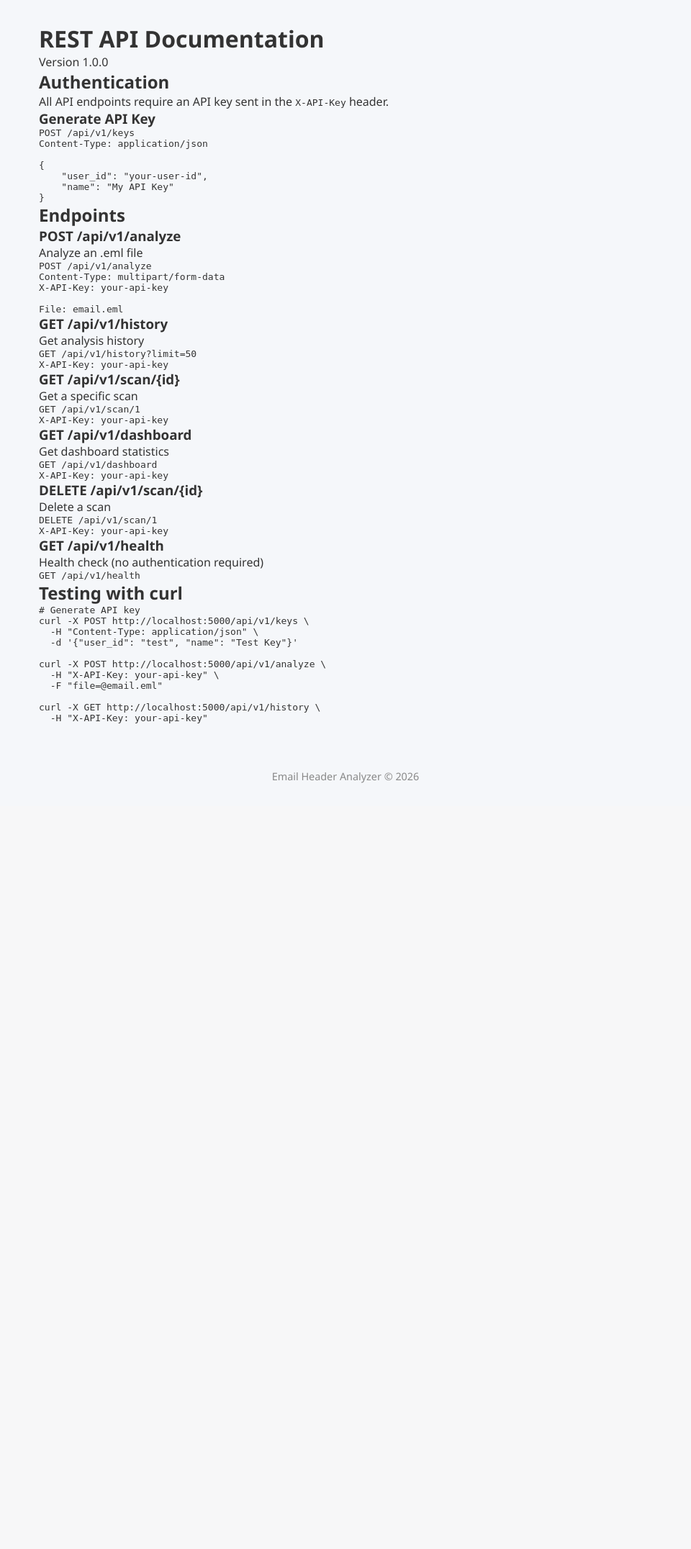
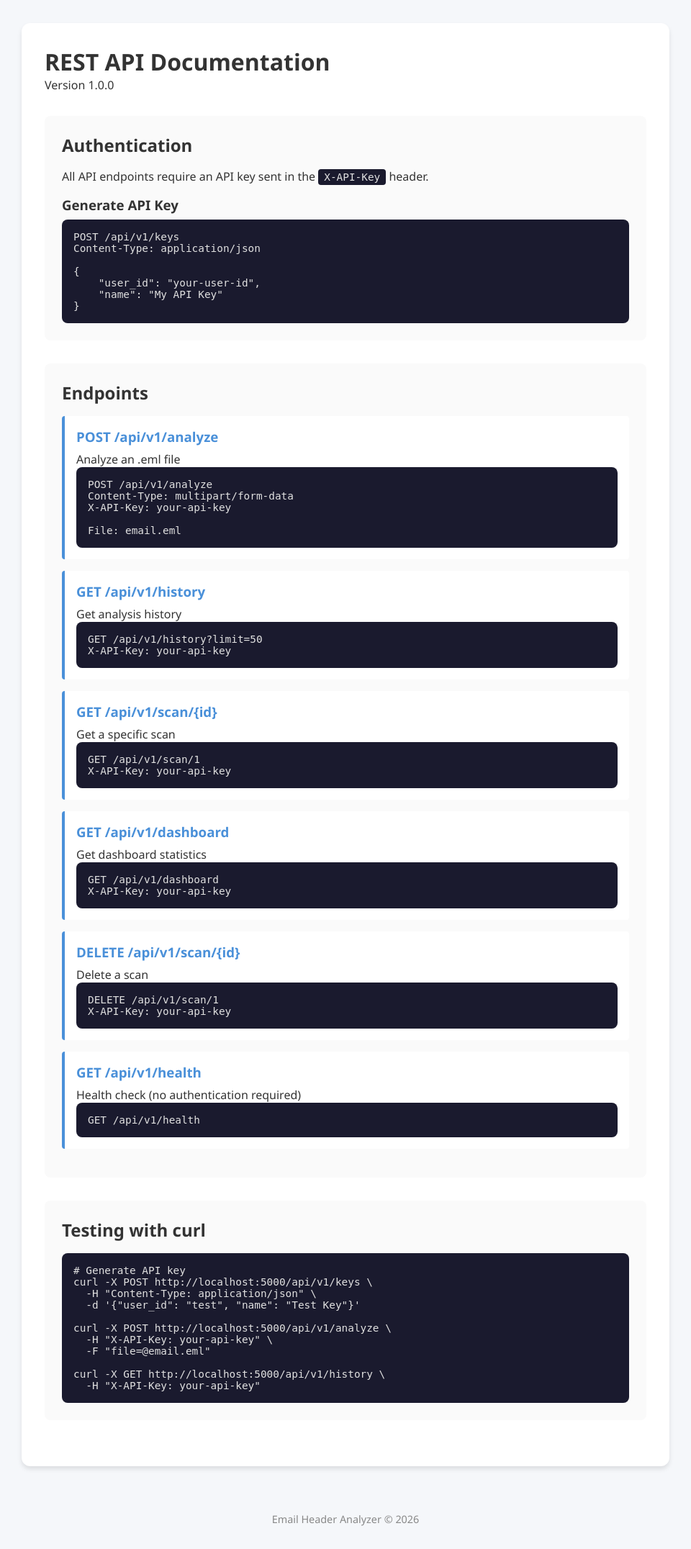
Before and after one commit to ayus1n9/Email-Analyzer, a Flask app: page /api/v1/docs in a window 1280 px wide. Shown: the part 65-2217 px from the top of the page at 72% size, without its empty margins (160-1120 px from the left). Before the commit the page ends 1153 px from the top, so only its background shows below. Run offline with Flask 3, Linux system fonts and the light colour scheme.

Commit message:
Update requirements and API docs styling

```diff
--- a/requirements.txt
+++ b/requirements.txt
@@ -1,3 +1,4 @@
 Flask==2.3.3
 Werkzeug==2.3.7
 reportlab==4.0.4
+requests==2.31.0
--- a/static/css/style.css
+++ b/static/css/style.css
@@ -621,3 +621,63 @@ footer {
         width: 100%;
     }
 }
+
+.api-docs-container {
+    background: var(--card-bg);
+    padding: 2rem;
+    border-radius: 12px;
+    box-shadow: 0 4px 6px var(--card-shadow);
+    max-width: 900px;
+    margin: 0 auto;
+}
+
+.api-section {
+    margin: 2rem 0;
+    padding: 1.5rem;
+    background: var(--finding-bg);
+    border-radius: 8px;
+}
+
+.api-section h2 {
+    margin-bottom: 1rem;
+}
+
+.api-section h3 {
+    margin: 1rem 0 0.5rem 0;
+}
+
+.endpoint {
+    padding: 1rem;
+    margin: 1rem 0;
+    background: var(--card-bg);
+    border-left: 4px solid var(--btn-primary);
+    border-radius: 4px;
+}
+
+.endpoint h3 {
+    margin-top: 0;
+    color: var(--btn-primary);
+}
+
+code {
+    background: var(--nav-bg);
+    color: #e0e0e0;
+    padding: 0.2rem 0.5rem;
+    border-radius: 4px;
+    font-family: monospace;
+    font-size: 0.9rem;
+}
+
+pre {
+    background: var(--nav-bg);
+    color: #e0e0e0;
+    padding: 1rem;
+    border-radius: 8px;
+    overflow-x: auto;
+    font-size: 0.85rem;
+}
+
+pre code {
+    background: transparent;
+    padding: 0;
+}
```
